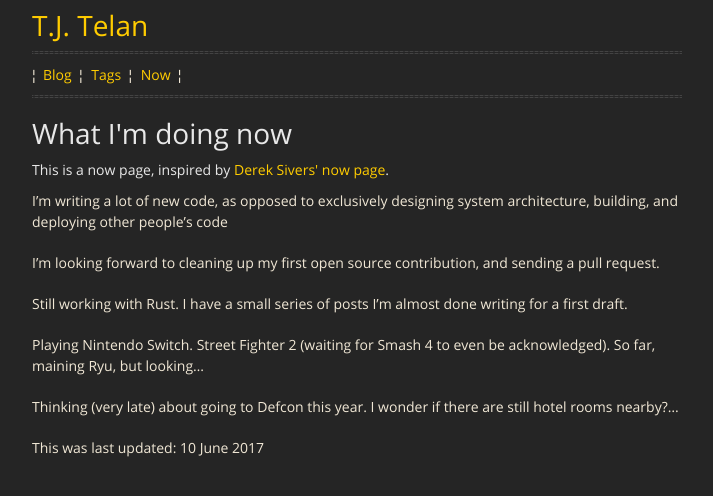
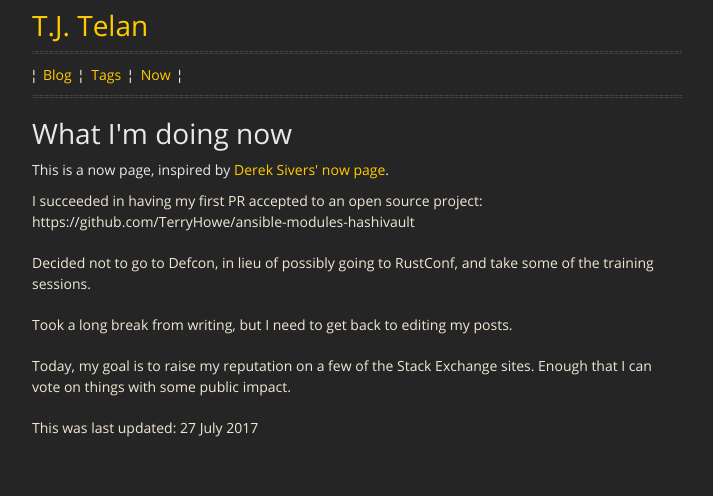
Before and after one commit to tjtelan/tjtelan.github.io, a Jekyll site: the page built from now/index.md, in a window 1280 px wide. Shown: the top 496 px of the page, without its empty margins (283-996 px from the left). Built offline with Jekyll 4.4.1, drawn with Linux system fonts in a browser that asks for light colours; nearby versions of some CDN libraries.

Commit message:
Updating now page

```diff
--- a/now/index.md
+++ b/now/index.md
@@ -1,14 +1,11 @@
 ---
 layout: now
-date: 2017-6-10
+date: 2017-7-27
 ---
-I'm writing a lot of new code, as opposed to exclusively designing system architecture, building, and deploying other people's code
+I succeeded in having my first PR accepted to an open source project: https://github.com/TerryHowe/ansible-modules-hashivault
 
-I'm looking forward to cleaning up my first open source contribution, and sending a pull request.
+Decided not to go to Defcon, in lieu of possibly going to RustConf, and take some of the training sessions.
 
-Still working with Rust. I have a small series of posts I'm almost done writing for a first draft.
+Took a long break from writing, but I need to get back to editing my posts.
 
-Playing Nintendo Switch. Street Fighter 2 (waiting for Smash 4 to even be acknowledged).
-So far, maining Ryu, but looking...
-
-Thinking (very late) about going to Defcon this year. I wonder if there are still hotel rooms nearby?...
+Today, my goal is to raise my reputation on a few of the Stack Exchange sites. Enough that I can vote on things with some public impact.
```
